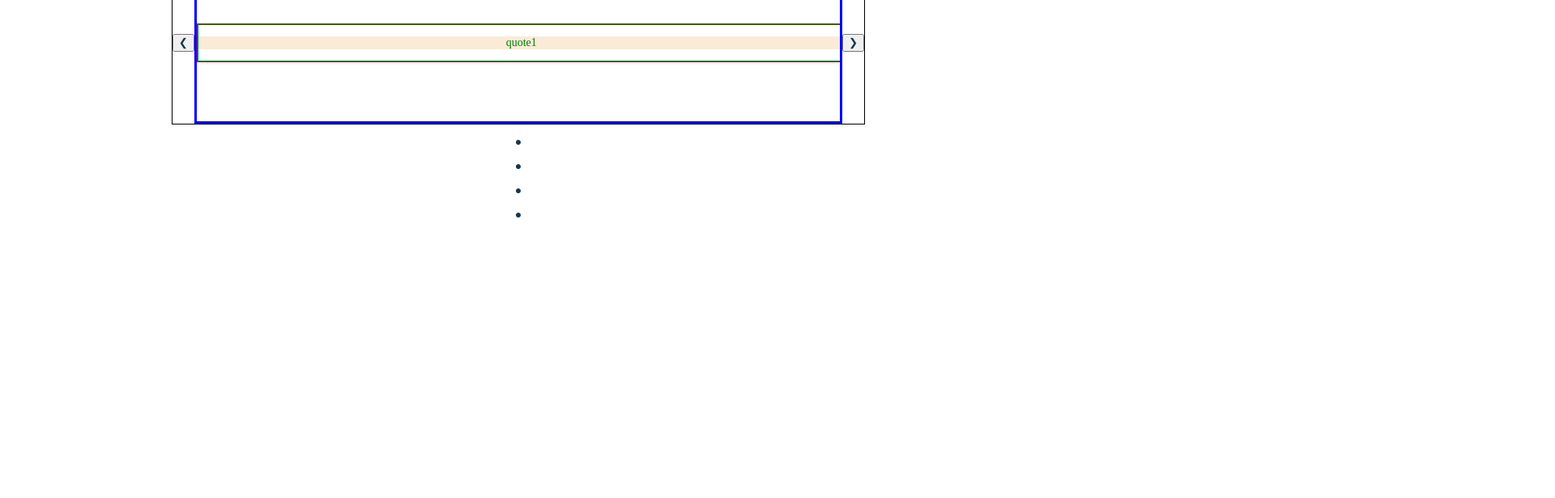
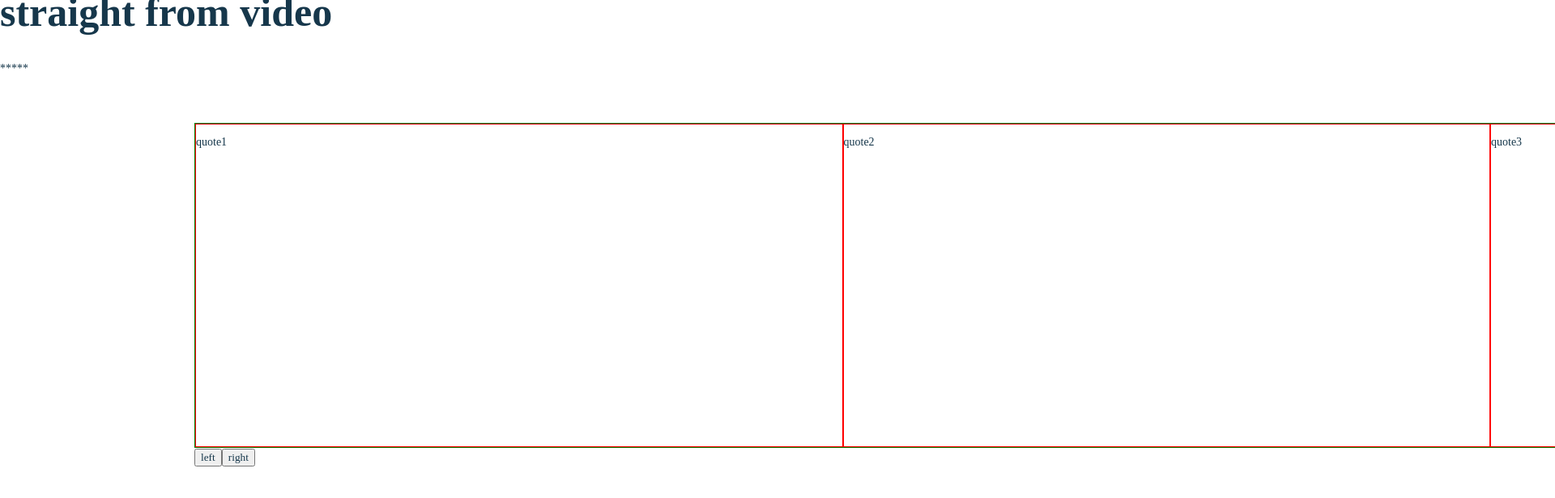
Before and after one commit to sidneysquidney/an_artists_touch, a React (Create React App) app: page /home in a window 1280 px wide. Shown: the part 48-664 px from the top of the page at 81% size, 1920 px wide, since content can reach past the window. Built offline with nearby package versions, Linux system fonts and the light colour scheme; a web font is replaced by a local one.

Commit message:
learning 8 working without transition or hidden

```diff
--- a/src/App.js
+++ b/src/App.js
@@ -12,12 +12,13 @@
 import Learning5 from "./learning/Learning5";
 import Learning6 from "./learning/Learning6";
 import Learning7 from "./learning/Learning7";
+import Learning8 from "./learning/Learning8";
 
 const learning = true;
 
 function App() {
   if (learning) {
-    return <Learning7 />;
+    return <Learning8 />;
   } else {
     return <Windows />;
   }
--- a/src/componenets/pages/home/HomePage.js
+++ b/src/componenets/pages/home/HomePage.js
@@ -17,8 +17,8 @@
       <Header />
       <Line />
       {/* <FounderQuotes /> */}
-      <FounderQuotes2 />
-      {/* <FounderQuotes3 /> */}
+      {/* <FounderQuotes2 /> */}
+      <FounderQuotes3 />
       <Line />
       <About />
       <Line />
--- a/src/componenets/pages/home/founder-quotes/FounderQuotes2.css
+++ b/src/componenets/pages/home/founder-quotes/FounderQuotes2.css
@@ -1,4 +1,4 @@
-.container-slider-and-dots {
+/* .container-slider-and-dots {
   display: flex;
   flex-direction: column;
   align-items: center;
@@ -27,7 +27,6 @@
   width: 800px;
   position: relative;
 }
-
 
 .quote-container {
   width: 100%;
@@ -70,16 +69,15 @@
   color: var(--aqua-blue);
 }
 
-
 .slide-container {
-    width: 800px;
-    height: 200px;
-    border: 3px solid blue;
-    display: flex;
-    flex-direction: column;
-    justify-content: center; }
+  width: 800px;
+  height: 200px;
+  border: 3px solid blue;
+  display: flex;
+  flex-direction: column;
+  justify-content: center;
+}
 /* position: absolute; */
 /* top: 50%; */
 /* left: 50%; */
 /* transform: translate(-50%, -50%); */
-/* }
--- a/src/componenets/pages/home/founder-quotes/FounderQuotes2.js
+++ b/src/componenets/pages/home/founder-quotes/FounderQuotes2.js
@@ -1,120 +1,120 @@
-// // video 2 css transitions in react
+// video 2 css transitions in react
 
-// import { useState } from "react";
-// import { useEffect } from "react";
-// import { CSSTransition } from "react-transition-group";
+import { useState } from "react";
+import { useEffect } from "react";
+import { CSSTransition } from "react-transition-group";
 
-// import "./FounderQuotes2.css";
+import "./FounderQuotes2.css";
 
-// function FounderQuotes2() {
-//   const [index, setIndex] = useState(0);
+function FounderQuotes2() {
+  const [index, setIndex] = useState(0);
 
-//   const quotes = [
-//     "quote1",
-//     "quote2",
-//     "quote3 asdfa sdfads f",
-//     "quote4a sdfasdf fasdfas dfafd adfsasdf asdf asdf adsf fads fdsaf adf af asdf asdf asdf ads fasdf asdf asd fasd fads fasd dfasf dasf asd fas",
-//   ];
+  const quotes = [
+    "quote1",
+    "quote2",
+    "quote3 asdfa sdfads f",
+    "quote4a sdfasdf fasdfas dfafd adfsasdf asdf asdf adsf fads fdsaf adf af asdf asdf asdf ads fasdf asdf asd fasd fads fasd dfasf dasf asd fas",
+  ];
 
-//   const updateSliderDots = (index, previousIndex) => {
-//     const indexId = "slider-dot-" + index;
-//     const previousIndexId = "slider-dot-" + previousIndex;
-//     let dot = document.getElementById(indexId);
-//     let previousDot = document.getElementById(previousIndexId);
-//     dot.style.color = "#3d77ea";
-//     previousDot.style.color = "#16374b";
-//     return dot;
-//   };
+  const updateSliderDots = (index, previousIndex) => {
+    const indexId = "slider-dot-" + index;
+    const previousIndexId = "slider-dot-" + previousIndex;
+    let dot = document.getElementById(indexId);
+    let previousDot = document.getElementById(previousIndexId);
+    dot.style.color = "#3d77ea";
+    previousDot.style.color = "#16374b";
+    return dot;
+  };
 
-//   const buttonClick = (n) => {
-//     const slide = document.getElementById("slide");
-//     let i = index;
-//     i += n;
-//     if (i >= 0 && i < quotes.length) {
-//       updateSliderDots(i, index);
-//       setIndex(i);
-//       console.log(slide);
+  const buttonClick = (n) => {
+    const slide = document.getElementById("slide");
+    let i = index;
+    i += n;
+    if (i >= 0 && i < quotes.length) {
+      updateSliderDots(i, index);
+      setIndex(i);
+      console.log(slide);
 
-//       slide.style.transform = "translateX(-" + i * 800 + "px)";
-//     }
-//   };
+      slide.style.transform = "translateX(-" + i * 800 + "px)";
+    }
+  };
 
-//   const pic = false;
-//   return (
-//     <div className="section-container">
-//       <div className="container-slider-and-dots">
-//         <div className="slide-button-container">
-//           <button
-//             className="carousel-button"
-//             onClick={() => {
-//               buttonClick(-1);
-//             }}
-//           >
-//             &#10094;
-//           </button>
-//           <div className="slide-container">
-//             <div className="quote-container">
-//               <div className="slide-row" id="slide">
-//                 {quotes.map((quote) => {
-//                   return (
-//                     <div className="slide-column">
-//                       <p className="quote-item">{quote}</p>
-//                     </div>
-//                   );
-//                 })}
-//               </div>
-//             </div>
-//           </div>
+  const pic = false;
+  return (
+    <div className="section-container">
+      <div className="container-slider-and-dots">
+        <div className="slide-button-container">
+          <button
+            className="carousel-button"
+            onClick={() => {
+              buttonClick(-1);
+            }}
+          >
+            &#10094;
+          </button>
+          <div className="slide-container">
+            <div className="quote-container">
+              <div className="slide-row" id="slide">
+                {quotes.map((quote) => {
+                  return (
+                    <div className="slide-column">
+                      <p className="quote-item">{quote}</p>
+                    </div>
+                  );
+                })}
+              </div>
+            </div>
+          </div>
 
-//           <button
-//             className="carousel-button"
-//             onClick={() => {
-//               buttonClick(1);
-//             }}
-//           >
-//             &#10095;
-//           </button>
-//         </div>
-//         <div className="slider-dots">
-//           {quotes.map((quote, index) => {
-//             return (
-//               <p id={"slider-dot-" + index} key={index}>
-//                 ●
-//               </p>
-//             );
-//           })}
-//         </div>
-//       </div>
-//     </div>
-//   );
-// }
+          <button
+            className="carousel-button"
+            onClick={() => {
+              buttonClick(1);
+            }}
+          >
+            &#10095;
+          </button>
+        </div>
+        <div className="slider-dots">
+          {quotes.map((quote, index) => {
+            return (
+              <p id={"slider-dot-" + index} key={index}>
+                ●
+              </p>
+            );
+          })}
+        </div>
+      </div>
+    </div>
+  );
+}
 
-// function SliderDots(props) {
-//   return (
-//     <div className="slider-dots">
-//       {props.quotes.map((quote, index) => {
-//         return (
-//           <p id={"slider-dot-" + index} key={index}>
-//             ●
-//           </p>
-//         );
-//       })}
-//     </div>
-//   );
-// }
+function SliderDots(props) {
+  return (
+    <div className="slider-dots">
+      {props.quotes.map((quote, index) => {
+        return (
+          <p id={"slider-dot-" + index} key={index}>
+            ●
+          </p>
+        );
+      })}
+    </div>
+  );
+}
 
-// function Quotes(props) {
-//   return (
-//     <div className="slide-row" id="slide">
-//       {props.quotes.map((quote) => {
-//         return (
-//           <div className="slide-column">
-//             <p className="quote-item">{quote}</p>
-//           </div>
-//         );
-//       })}
-//     </div>
-//   );
-// }
+function Quotes(props) {
+  return (
+    <div className="slide-row" id="slide">
+      {props.quotes.map((quote) => {
+        return (
+          <div className="slide-column">
+            <p className="quote-item">{quote}</p>
+          </div>
+        );
+      })}
+    </div>
+  );
+}
 
-// export default FounderQuotes2;
+export default FounderQuotes2;
--- a/src/componenets/pages/home/founder-quotes/FounderQuotes3.css
+++ b/src/componenets/pages/home/founder-quotes/FounderQuotes3.css
@@ -1,4 +1,4 @@
-/* .quote_container {
+.quote_container {
   display: flex;
   flex-direction: column;
   align-items: center;
@@ -29,36 +29,3 @@
   justify-content: space-between;
   width: 100%;
 }
-
-from here pasted
-
-.slider_row {
-  display: flex;
-  width: 3200px;
-  border: 1px solid red;
-  transition: 0.5s;
-}
-
-.slider_column {
-  width: 800px;
-  position: relative;
-  display: flex;
-}
-
-.slider_container {
-  width: 800px;
-  height: 200px;
-  border: 3px solid blue;
-  display: flex;
-  flex-direction: column;
-  justify-content: center;
-}
-
-.quote_container {
-  width: 100%;
-  height: 100%;
-  overflow: hidden;
-  display: flex;
-  justify-content: center;
-  flex-direction: column;
-} */
--- /dev/null
+++ b/src/learning/Learning8.css
@@ -0,0 +1,21 @@
+.slide-row {
+  display: flex;
+  width: 3200px;
+  border: 1px solid green;
+}
+
+.slide-col {
+  width: 800px;
+  height: 400px;
+  position: relative;
+  border: 1px solid red;
+}
+
+.container {
+  width: 800px;
+  height: 400px;
+  position: absolute;
+  top: 50%;
+  left: 50%;
+  transform: translate(-50%, -50%);
+}
--- /dev/null
+++ b/src/learning/Learning8.js
@@ -0,0 +1,125 @@
+// video 2 css transitions in react
+
+import { useState } from "react";
+import { useEffect } from "react";
+
+import "./Learning8.css";
+
+function Learning8() {
+  const [index, setIndex] = useState(0);
+
+  const quotes = [
+    "quote1",
+    "quote2",
+    "quote3",
+    "quote4a sdfasdf fasdfas dfafd adfsasdf asdf asdf adsf fads fdsaf adf af asdf asdf asdf ads fasdf asdf asd fasd fads fasd dfasf dasf asd fas",
+  ];
+
+  const updateSliderDots = (index, previousIndex) => {
+    const indexId = "slider-dot-" + index;
+    const previousIndexId = "slider-dot-" + previousIndex;
+    let dot = document.getElementById(indexId);
+    let previousDot = document.getElementById(previousIndexId);
+    dot.style.color = "#3d77ea";
+    previousDot.style.color = "#16374b";
+    return dot;
+  };
+
+  const slide = document.getElementById("slide");
+
+  const buttonClick = (n) => {
+    let i = index;
+    i += n;
+    if (i >= 0 && i < quotes.length) {
+      //   updateSliderDots(i, index);
+      setIndex(i);
+      slide.style.transform = "translateX(-" + i * 800 + "px)";
+    }
+  };
+  return (
+    <div>
+      <h1>straight from video</h1>
+      <div className="container">
+        <div className="tetimonial">
+          <div className="slide-row" id="slide">
+            {quotes.map((quote) => {
+              return (
+                <div className="slide-col">
+                  <p>{quote}</p>
+                </div>
+              );
+            })}
+          </div>
+        </div>
+        <button
+          onClick={() => {
+            buttonClick(-1);
+          }}
+        >
+          left
+        </button>
+        <button
+          onClick={() => {
+            buttonClick(1);
+          }}
+        >
+          right
+        </button>
+      </div>
+
+      <p>*****</p>
+    </div>
+  );
+
+  //   return (
+  //     <div className="8container-slider_and-dots">
+  //       <div className="8slide-button-container">
+  //         <button
+  //           onClick={() => {
+  //             buttonClick(-1);
+  //           }}
+  //         >
+  //           &#10094;
+  //         </button>
+  //         <div className="8slide-container">
+  //           <div className="8quote-container">
+  //             <Quotes quotes={quotes} />
+  //           </div>
+  //         </div>
+
+  //         <button
+  //           onClick={() => {
+  //             buttonClick(1);
+  //           }}
+  //         >
+  //           &#10095;
+  //         </button>
+  //       </div>
+  //       <div className="8slider_dots">
+  //         {quotes.map((quote, index) => {
+  //           return (
+  //             <p id={"8slider_dot_" + index} key={index}>
+  //               ●
+  //             </p>
+  //           );
+  //         })}
+  //       </div>
+  //     </div>
+  //   );
+}
+
+function Quotes(props) {
+  return (
+    <div className="8slide_row" id="slide">
+      {props.quotes.map((quote) => {
+        return (
+          <div className="8slide_column">
+            <p className="8quote_item">{quote}</p>
+          </div>
+        );
+      })}
+    </div>
+  );
+}
+
+export default Learning8;
```
